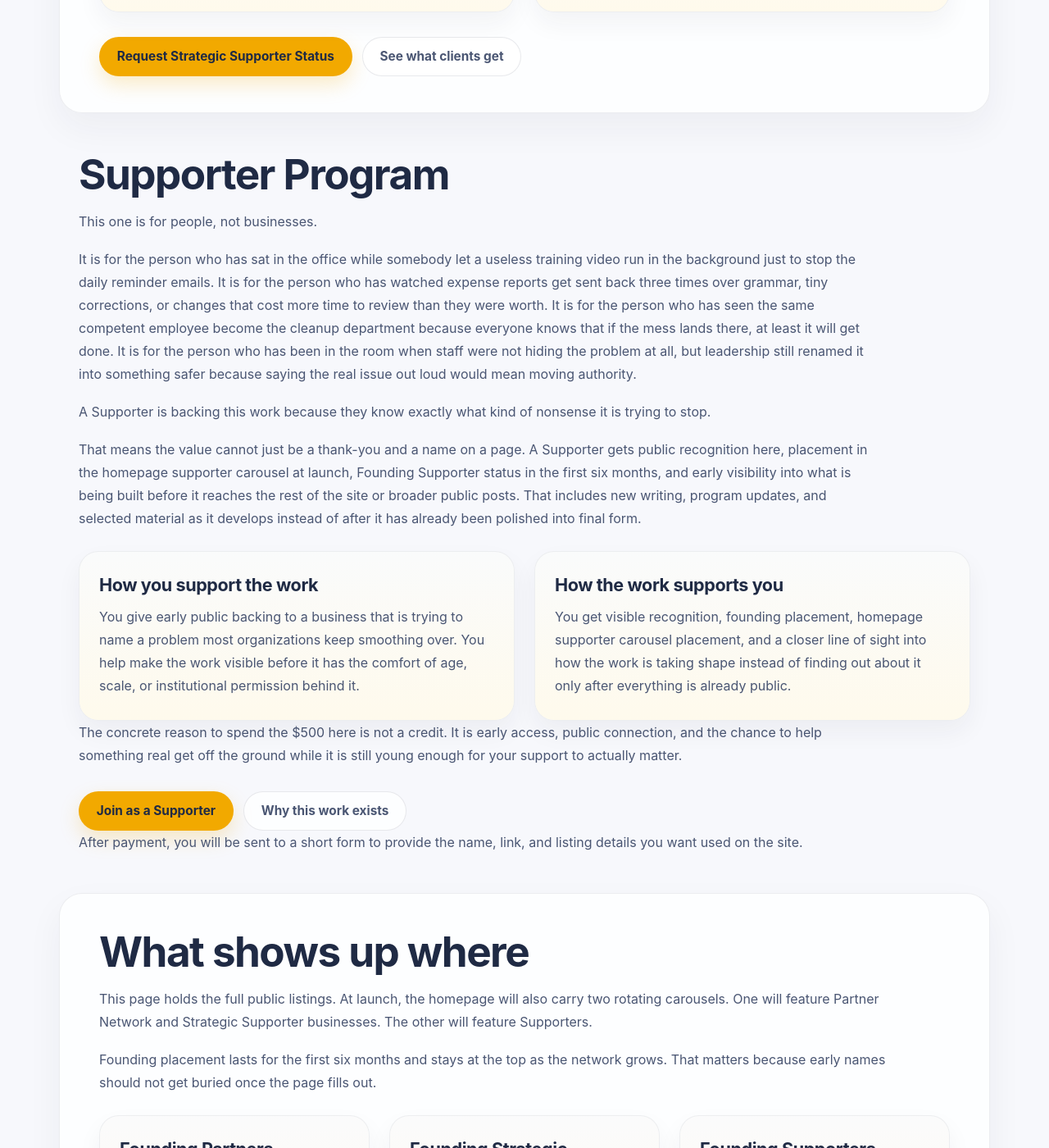
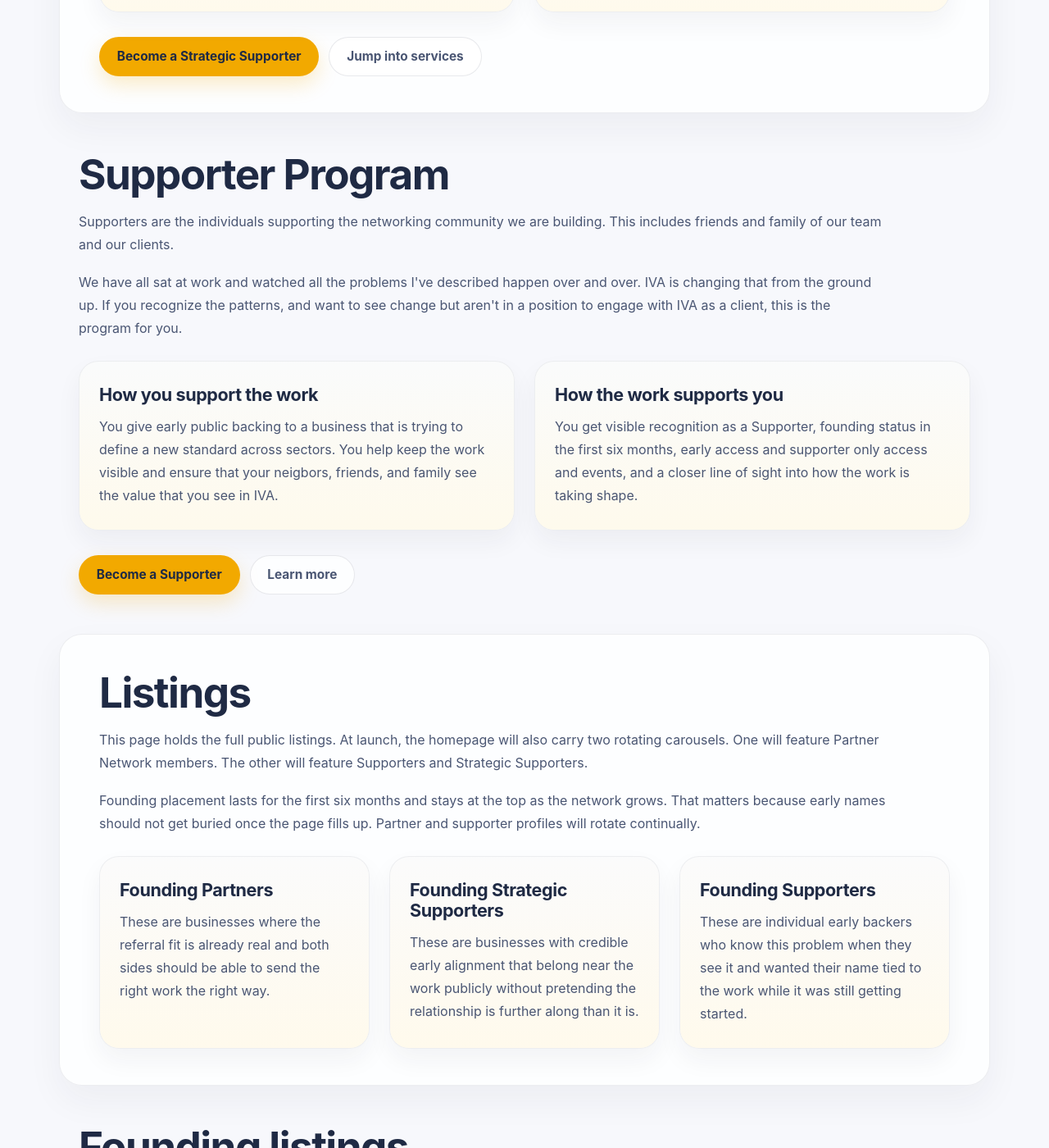
Before and after one commit to efost7873/integratedvaluearchitecture.com, a Jekyll site: the page built from partners-and-supporters.html, in a window 1280 px wide and 1400 px high, scrolled down 1809 px. Shown: the whole window at 82% size. Built offline with Jekyll 4.4.1, drawn with Linux system fonts in a browser that asks for light colours.

Commit message:
Update partners-and-supporters.html

```diff
--- a/partners-and-supporters.html
+++ b/partners-and-supporters.html
@@ -125,8 +125,8 @@
     </div>
 
     <div class="cta-block">
-      <a class="button primary" href="https://forms.cloud.microsoft/r/Ardd9wZsmL">Request Strategic Supporter Status</a>
-      <a class="button secondary" href="/what-clients-get/">See what clients get</a>
+      <a class="button primary" href="https://forms.cloud.microsoft/r/Ardd9wZsmL">Become a Strategic Supporter</a>
+      <a class="button secondary" href="/services/">Jump into services</a>
     </div>
   </div>
 </section>
@@ -135,16 +135,10 @@
   <div class="container narrow">
     <h2>Supporter Program</h2>
     <p>
-      This one is for people, not businesses.
+      Supporters are the individuals supporting the networking community we are building. This includes friends and family of our team and our clients.
     </p>
     <p>
-      It is for the person who has sat in the office while somebody let a useless training video run in the background just to stop the daily reminder emails. It is for the person who has watched expense reports get sent back three times over grammar, tiny corrections, or changes that cost more time to review than they were worth. It is for the person who has seen the same competent employee become the cleanup department because everyone knows that if the mess lands there, at least it will get done. It is for the person who has been in the room when staff were not hiding the problem at all, but leadership still renamed it into something safer because saying the real issue out loud would mean moving authority.
-    </p>
-    <p>
-      A Supporter is backing this work because they know exactly what kind of nonsense it is trying to stop.
-    </p>
-    <p>
-      That means the value cannot just be a thank-you and a name on a page. A Supporter gets public recognition here, placement in the homepage supporter carousel at launch, Founding Supporter status in the first six months, and early visibility into what is being built before it reaches the rest of the site or broader public posts. That includes new writing, program updates, and selected material as it develops instead of after it has already been polished into final form.
+      We have all sat at work and watched all the problems I've described happen over and over. IVA is changing that from the ground up. If you recognize the patterns, and want to see change but aren't in a position to engage with IVA as a client, this is the program for you.
     </p>
 
     <div class="card-grid two-up">
@@ -152,7 +146,7 @@
         <div class="card-link">
           <h3>How you support the work</h3>
           <p>
-            You give early public backing to a business that is trying to name a problem most organizations keep smoothing over. You help make the work visible before it has the comfort of age, scale, or institutional permission behind it.
+            You give early public backing to a business that is trying to define a new standard across sectors. You help keep the work visible and ensure that your neigbors, friends, and family see the value that you see in IVA.
           </p>
         </div>
       </article>
@@ -161,35 +155,27 @@
         <div class="card-link">
           <h3>How the work supports you</h3>
           <p>
-            You get visible recognition, founding placement, homepage supporter carousel placement, and a closer line of sight into how the work is taking shape instead of finding out about it only after everything is already public.
+            You get visible recognition as a Supporter, founding status in the first six months, early access and supporter only access and events, and a closer line of sight into how the work is taking shape.
           </p>
         </div>
       </article>
     </div>
 
-    <p>
-      The concrete reason to spend the $500 here is not a credit. It is early access, public connection, and the chance to help something real get off the ground while it is still young enough for your support to actually matter.
-    </p>
-
     <div class="cta-block">
-      <a class="button primary" href="https://buy.stripe.com/cNi5kE3jmcGAfJcdLBfrW03">Join as a Supporter</a>
-      <a class="button secondary" href="/about/">Why this work exists</a>
+      <a class="button primary" href="https://buy.stripe.com/cNi5kE3jmcGAfJcdLBfrW03">Become a Supporter</a>
+      <a class="button secondary" href="/about/">Learn more</a>
     </div>
-
-    <p>
-      After payment, you will be sent to a short form to provide the name, link, and listing details you want used on the site.
-    </p>
   </div>
 </section>
 
 <section class="section alt">
   <div class="container narrow">
-    <h2>What shows up where</h2>
+    <h2>Listings</h2>
     <p>
-      This page holds the full public listings. At launch, the homepage will also carry two rotating carousels. One will feature Partner Network and Strategic Supporter businesses. The other will feature Supporters.
+      This page holds the full public listings. At launch, the homepage will also carry two rotating carousels. One will feature Partner Network members. The other will feature Supporters and Strategic Supporters.
     </p>
     <p>
-      Founding placement lasts for the first six months and stays at the top as the network grows. That matters because early names should not get buried once the page fills out.
+      Founding placement lasts for the first six months and stays at the top as the network grows. That matters because early names should not get buried once the page fills up. Partner and supporter profiles will rotate continually.
     </p>
 
     <div class="card-grid three-up">
```
